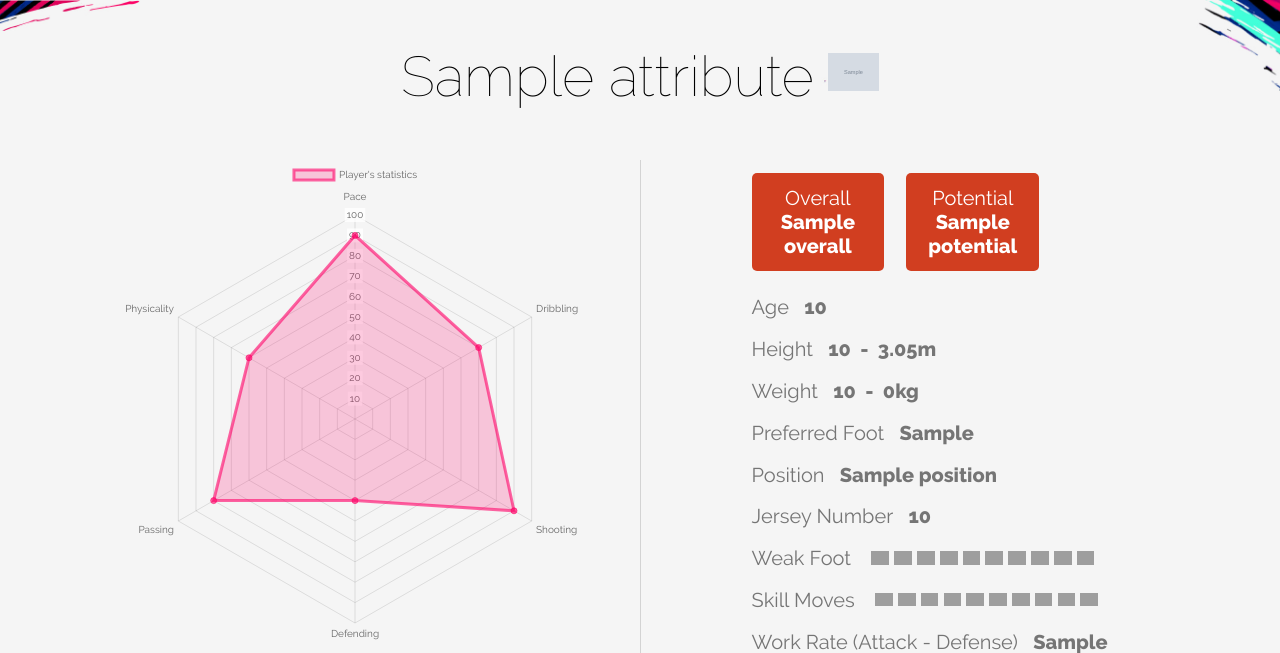
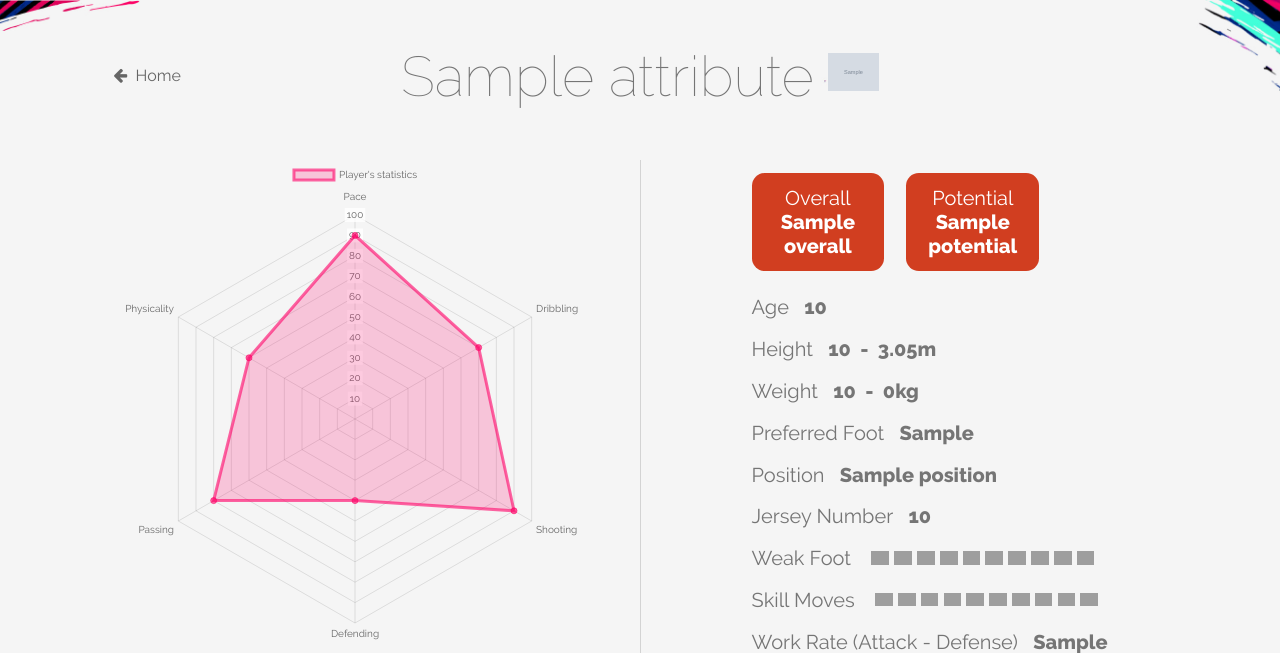
Before and after one commit to nicohlr/fifabrowser, a Flask app: template templates/player.html in a window 1280 px wide. Shown: the top 653 px of the page. Run offline with Flask 2, Linux system fonts and the light colour scheme; the template is opened without the code that fills it: most values are stand-ins (such as "Sample title", 1, 10 or a date in 2020); grey boxes marked "Sample" are stand-in pictures; some libraries are stand-ins or nearby versions; grey boxes are pictures that could not be loaded.

Commit message:
add homebutton, favicon

```diff
--- a/static/css/base.css
+++ b/static/css/base.css
@@ -30,3 +30,11 @@ body {
 li {
     list-style-type: none;
 }
+
+.btn {
+    background: transparent !important;
+}
+
+.btn:hover {
+    font-family: 'Raleway_Bold', sans-serif;
+}
--- a/static/css/player.css
+++ b/static/css/player.css
@@ -8,7 +8,7 @@ h1.playername {
     font-weight: 100;
     text-align: center;
     margin-top: 3%;
-    font-size: 250%;
+    color: #757575;
     font-size: 7vh;
 }
 
@@ -40,7 +40,7 @@ h1.playername {
 .overall, .potential {
     width: 30%;
     height: 10%;
-    border-radius: 5px;
+    border-radius: 1vw;
     padding: 3% 0%;
     text-align: center;
     margin: 3% 25%;
@@ -73,3 +73,15 @@ h1 > * {
     vertical-align: middle;
     margin-bottom: 0.75%;
 }
+
+.btn {
+    border-radius: 15px;
+    color: #666;
+    padding: 12px 16px;
+    cursor: pointer;
+    text-decoration: none;
+    margin-top: 2vh;
+    float: left;
+    margin-left: 7vw;
+    position: absolute;
+}
--- a/templates/base.html
+++ b/templates/base.html
@@ -3,11 +3,12 @@
 <head>
     {% block head %}
     <meta charset="UTF-8">
+    <link rel="shortcut icon" href="{{ url_for('static', filename='img/favicon.ico') }}">
     <link href='https://fonts.googleapis.com/css?family=Raleway:800' rel='stylesheet' type='text/css'>
     <link href='https://fonts.googleapis.com/css?family=Raleway:100' rel='stylesheet' type='text/css'>
     <link href="{{ url_for('static', filename='css/base.css') }}" rel="stylesheet" type="text/css">
     <link rel="stylesheet" href="https://maxcdn.bootstrapcdn.com/font-awesome/4.7.0/css/font-awesome.min.css"/>
-    <title>Fifa Browser</title>
+    <title>FifaFinder</title>
     {% endblock %}
 </head>
 <body>
--- a/templates/player.html
+++ b/templates/player.html
@@ -7,6 +7,7 @@
 
 {% block body %}
     <div class="dashboard">
+        <a class="btn" href="/"><i class="fa fa-arrow-left"></i>&nbsp&nbspHome</a>
         <h1 class="playername"><a>{{ attributes['Name'] }}&nbsp</a><img src="{{ attributes['Photo'] }}" width="4%"></h1>
         <div class="chart-container">
             <canvas id="myChart"></canvas>
```
Also changed, not shown: static/img/favicon.ico (added).
